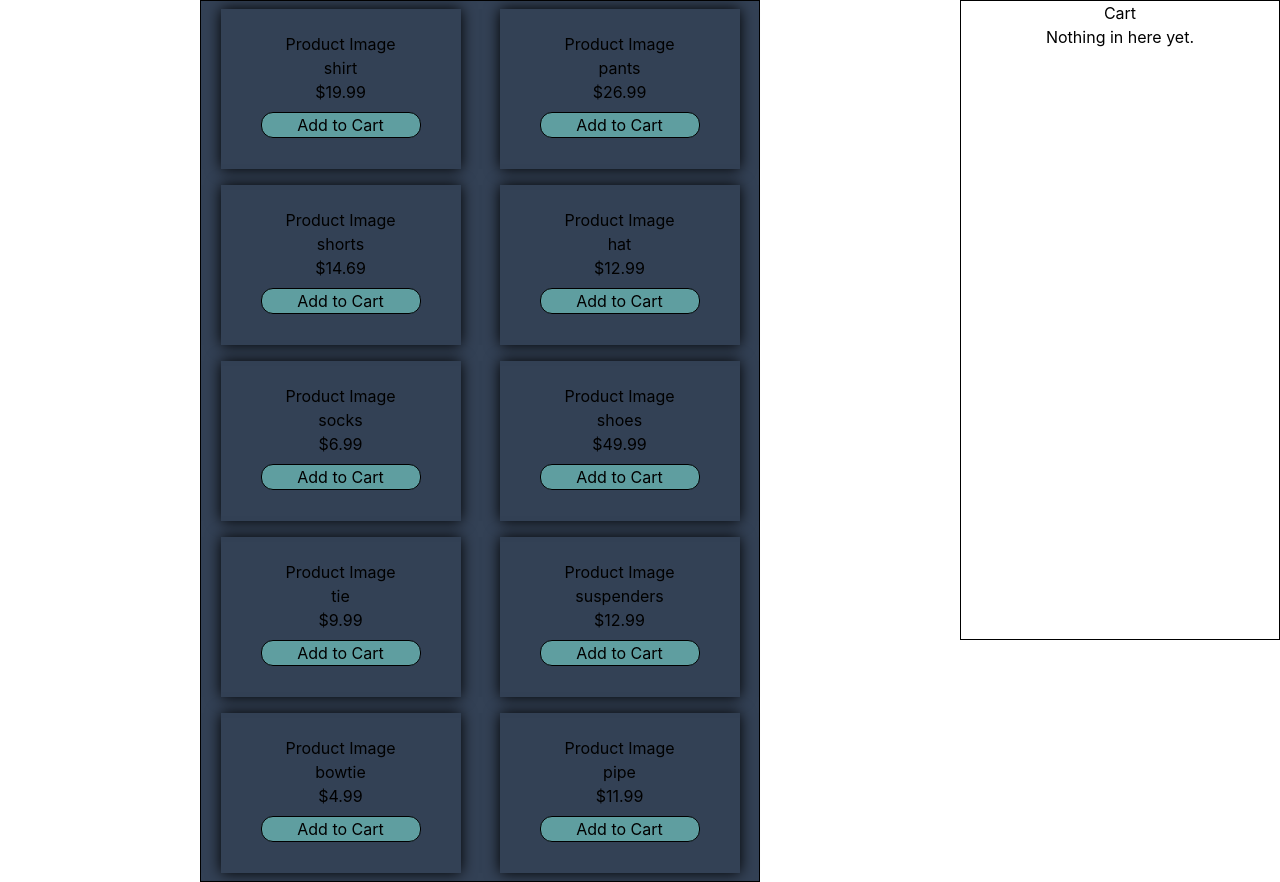
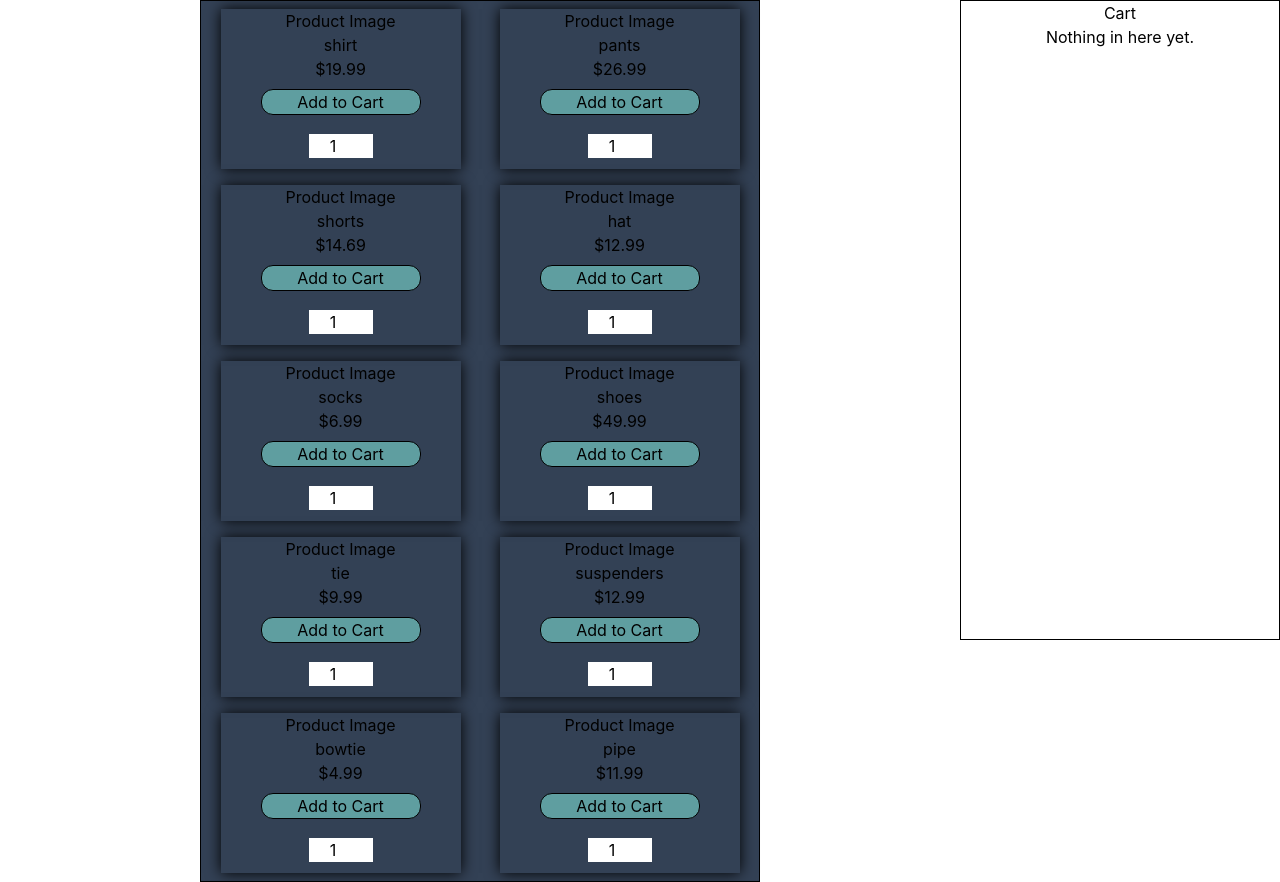
Before and after one commit to JustSteve2k/online-store, a React (Create React App) app: page / in a window 1280 px wide. Built offline with nearby package versions, Linux system fonts and the light colour scheme.

Commit message:
add amount selector

```diff
--- a/src/components/product.js
+++ b/src/components/product.js
@@ -1,14 +1,21 @@
-import React from "react";
+import React, { useState } from "react";
 
 import "./product.css";
 
 export default function Product(props) {
+  const [amount, setAmount] = useState(1);
+
   const clickHandler = () => {
     let item = props.item;
     let id = props.id;
-    let amount = 1;
     let cost = props.cost;
     props.cartHandler(item, id, amount, cost);
+  };
+
+  const amountHandler = (event) => {
+    setAmount(() => {
+      return parseInt(event.target.value);
+    });
   };
 
   return (
@@ -19,6 +26,7 @@ export default function Product(props) {
       <button className="productButton" onClick={clickHandler}>
         Add to Cart
       </button>
+      <input type="number" className="w-16 m-auto text-center" value={amount} onChange={amountHandler}></input>
     </div>
   );
 }
```
